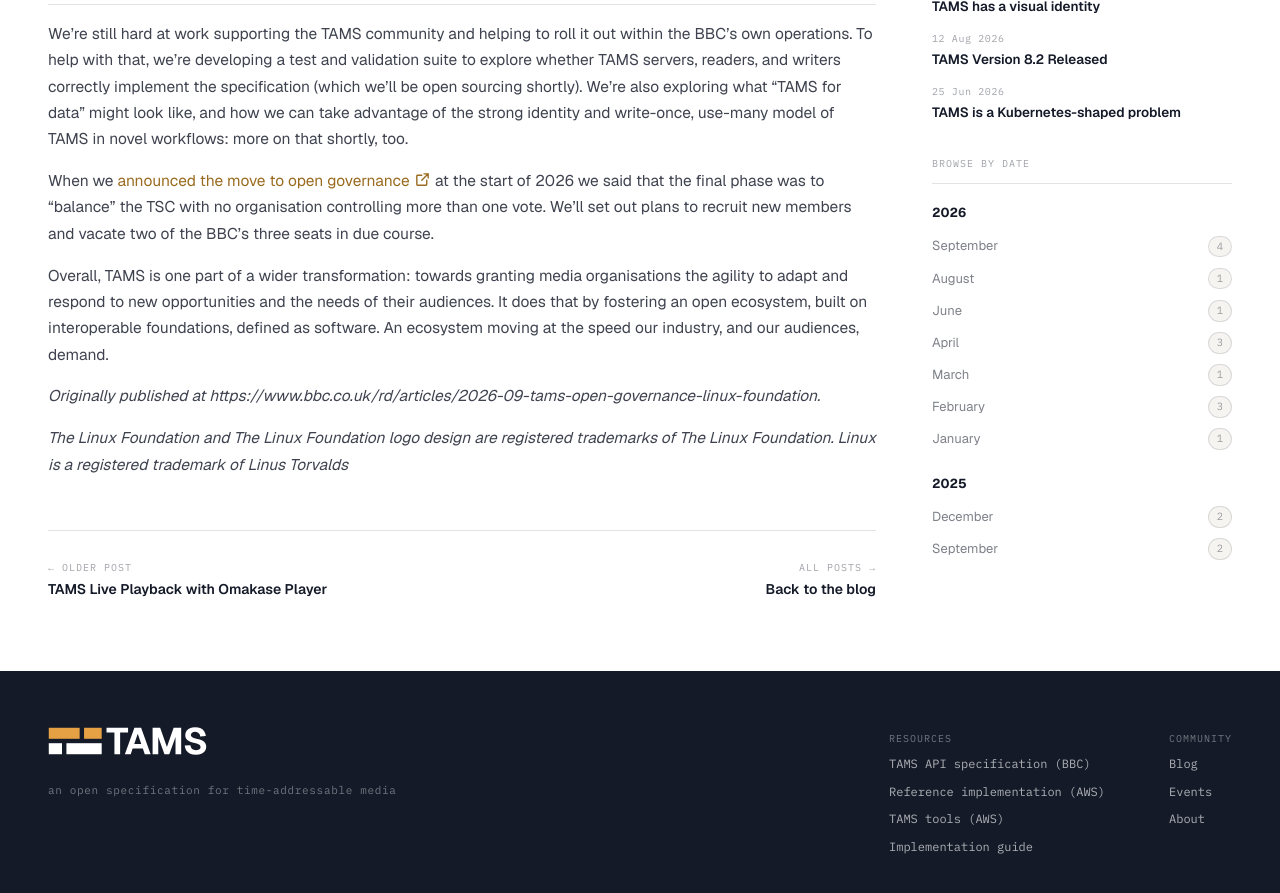
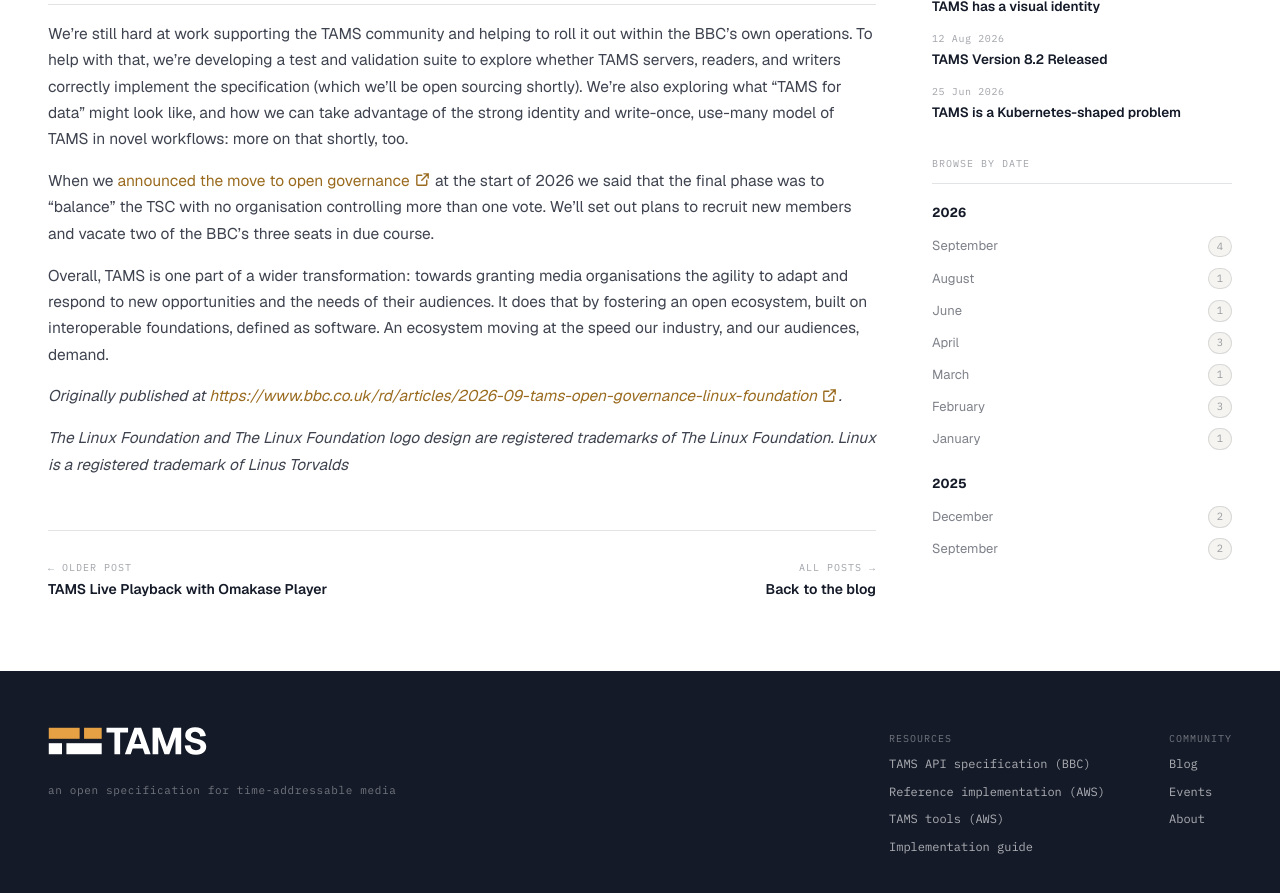
Before and after one commit to johnbilt/tams-website, a Jekyll site: the page built from _posts/2026-09-11-moving-to-linux-foundation.md, in a window 1280 px wide and 900 px high, scrolled down 2227 px. Shown: the top 893 px of the window. Built offline with Jekyll 4.4.1, drawn with Linux system fonts in a browser that asks for light colours; some of the changed lines change nothing that is shown.

Commit message:
Updated link

```diff
--- a/_posts/2026-09-11-moving-to-linux-foundation.md
+++ b/_posts/2026-09-11-moving-to-linux-foundation.md
@@ -56,6 +56,6 @@
 
 Overall, TAMS is one part of a wider transformation: towards granting media organisations the agility to adapt and respond to new opportunities and the needs of their audiences. It does that by fostering an open ecosystem, built on interoperable foundations, defined as software. An ecosystem moving at the speed our industry, and our audiences, demand.
 
-_Originally published at https://www.bbc.co.uk/rd/articles/2026-09-tams-open-governance-linux-foundation._
+_Originally published at [https://www.bbc.co.uk/rd/articles/2026-09-tams-open-governance-linux-foundation](https://www.bbc.co.uk/rd/articles/2026-09-tams-open-governance-linux-foundation)._
 
 _The Linux Foundation and The Linux Foundation logo design are registered trademarks of The Linux Foundation. Linux is a registered trademark of Linus Torvalds_
```
